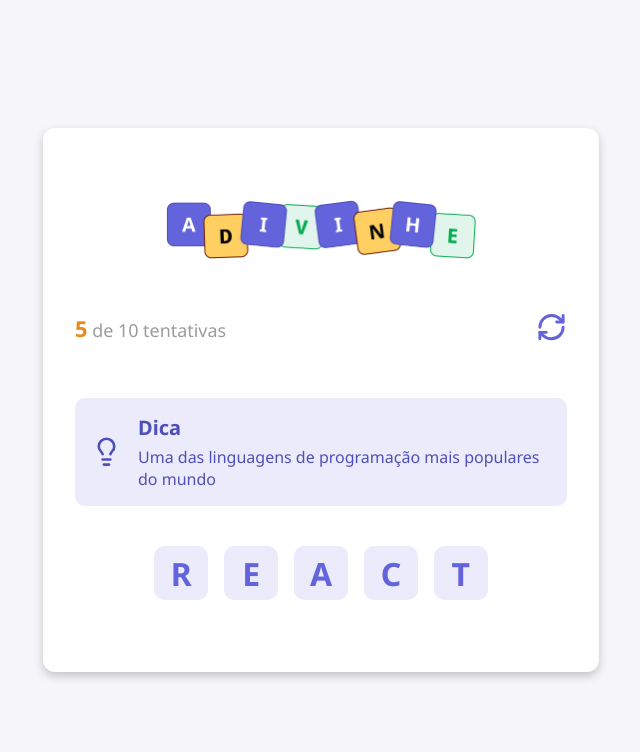
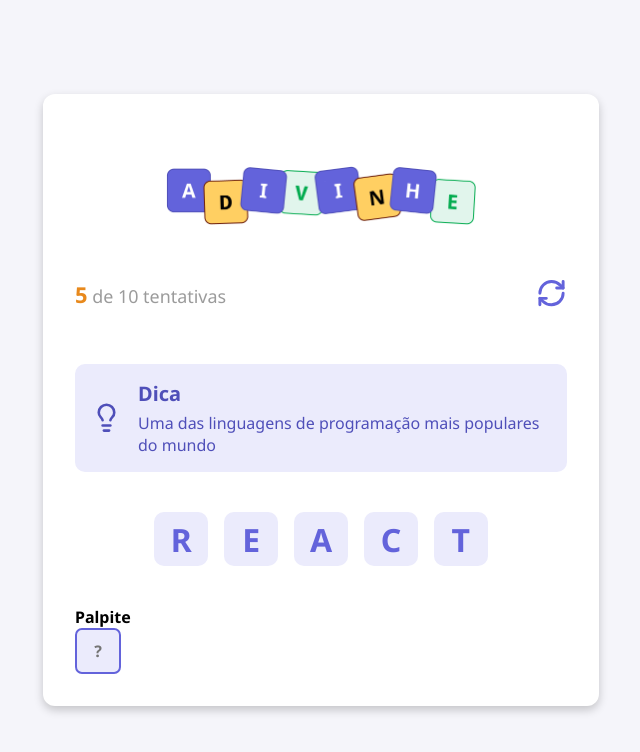
Before and after one commit to clara-nascie/jogo-de-adivinhacao, a React (Vite) app in the folder jogo-de-adivinhação-react/: page / in a window 1280 px wide. Shown: the top 752 px of the page, without its empty margins (319-959 px from the left). Built offline with nearby package versions, Linux system fonts and the light colour scheme.

Commit message:
feat: create Input component and render in App

```diff
--- a/jogo-de-adivinhação-react/src/App.tsx
+++ b/jogo-de-adivinhação-react/src/App.tsx
@@ -2,9 +2,9 @@ import styles from "./app.module.css";
 import { Letter } from "./Components/Letter";
 import { Header } from "./Components/Header/";
 import { Tip } from "./Components/Tip";
+import { Input } from "./Components/Input";
 
 export default function App() {
-
   function handleRestartGame() {
     alert("Game restarted");
   }
@@ -13,13 +13,17 @@ export default function App() {
     <div className={styles.container}>
       <main>
         <Header current={5} max={10} onRestart={handleRestartGame} />
-        <Tip tip="Uma das linguagens de programação mais populares do mundo"/>
+        <Tip tip="Uma das linguagens de programação mais populares do mundo" />
         <div className={styles.word}>
-        <Letter value="r"/>
-        <Letter value="e"/>
-        <Letter value="a"/>
-        <Letter value="c"/>
-        <Letter value="t"/>
+          <Letter value="r" />
+          <Letter value="e" />
+          <Letter value="a" />
+          <Letter value="c" />
+          <Letter value="t" />
+        </div>
+        <h4>Palpite</h4>
+        <div>
+          <Input autoFocus maxLength={1} placeholder="?" />
         </div>
       </main>
     </div>
--- /dev/null
+++ b/jogo-de-adivinhação-react/src/Components/Input/index.tsx
@@ -0,0 +1,9 @@
+import styles from "./styles.module.css";
+
+//o react pede um tipo para o input, então vamos usar o
+//ComponentProps para obter os tipos de input
+type Props = React.ComponentProps<'input'>;
+
+export function Input({...rest}: Props){
+    return <input type='text' className={styles.input} {...rest} />
+}
--- /dev/null
+++ b/jogo-de-adivinhação-react/src/Components/Input/styles.module.css
@@ -0,0 +1,16 @@
+.input {
+    width: 2.87rem;
+    height: 2.87rem;
+    border-radius: 0.43rem;
+
+    background-color: #ebebfc;
+    border: 2px solid #6363db;
+    color: #6363db;
+
+    text-transform: uppercase;
+    text-align: center;
+    font-size: 1rem;
+    font-weight: 700;
+
+    outline: none;
+}
--- a/jogo-de-adivinhação-react/src/global.css
+++ b/jogo-de-adivinhação-react/src/global.css
@@ -14,11 +14,16 @@ body {
   font-optical-sizing: auto;
 }
 
-button{
+input {
+  font-family: "Noto Sans", sans-serif;
+  font-optical-sizing: auto;
+}
+
+button {
   cursor: pointer;
   transition: filter 0.2s;
 }
 
-button:hover{
+button:hover {
   filter: brightness(0.9);
 }
```
